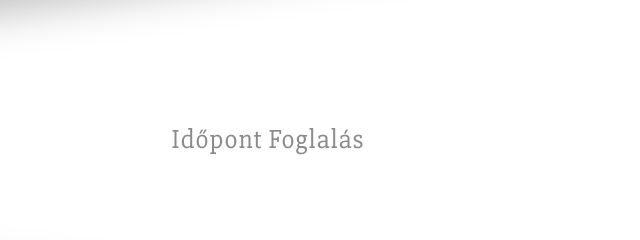
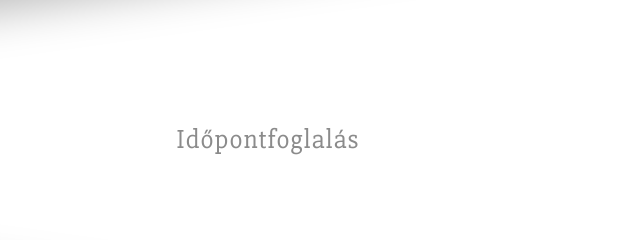
Before and after one commit to DavidFucsko/barbaragolya, a website: page index.html in a window 1280 px wide. Shown: the part 1640-1880 px from the top of the page, 372-1012 px from the left. Drawn offline with nearby package versions, Linux system fonts and the light colour scheme; files whose address does not match are found by name.

Commit message:
Spelling fix

```diff
--- a/index.html
+++ b/index.html
@@ -115,7 +115,7 @@
         </section>
         <section class="section book-appointment">
             <div id="book-appointment" class="section__header row">
-                <h2 data-aos="fade-up">Időpont Foglalás</h2>
+                <h2 data-aos="fade-up">Időpontfoglalás</h2>
             </div>
             <div class="book-appointment__background">
                 <div class="row form">
```
